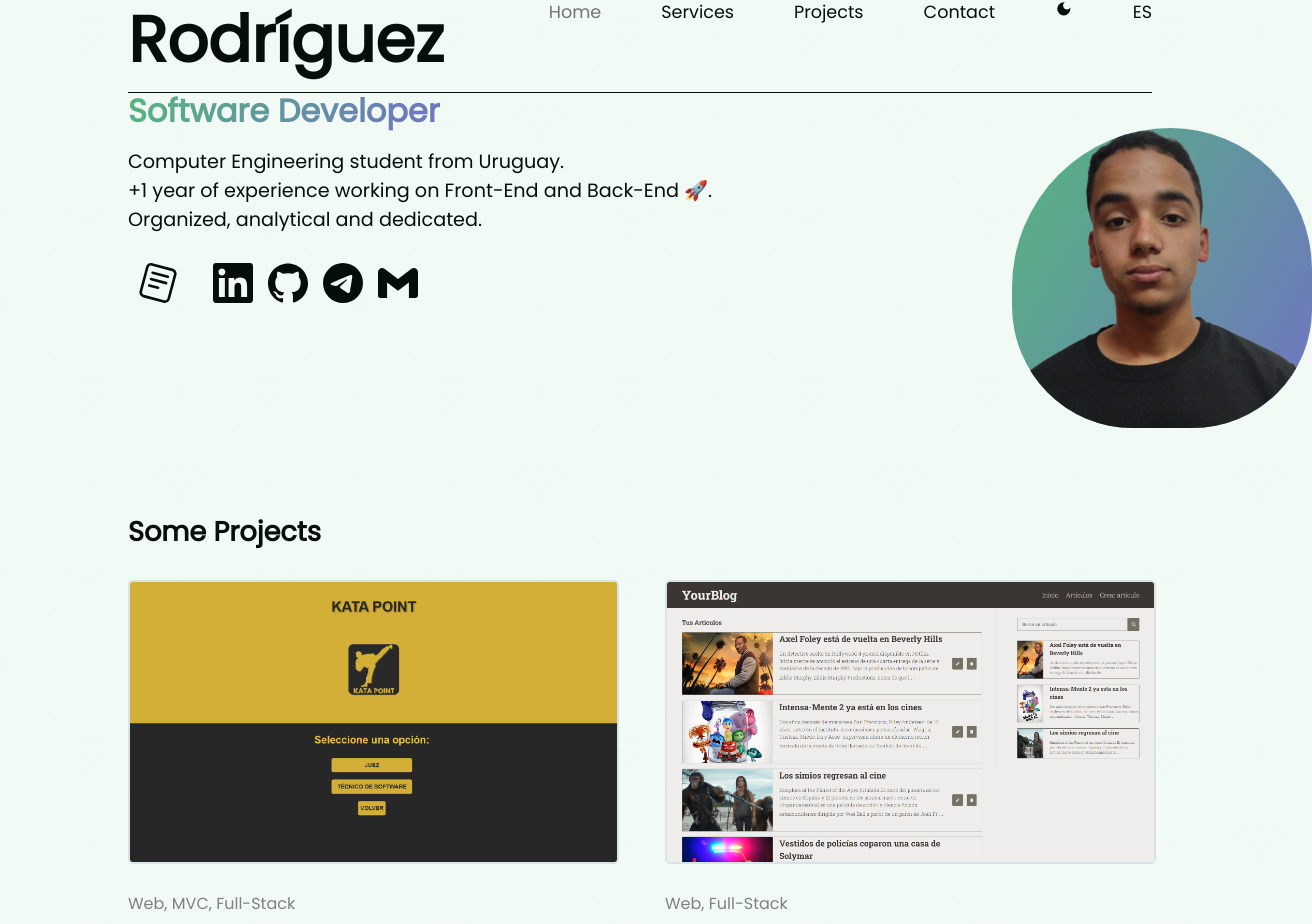
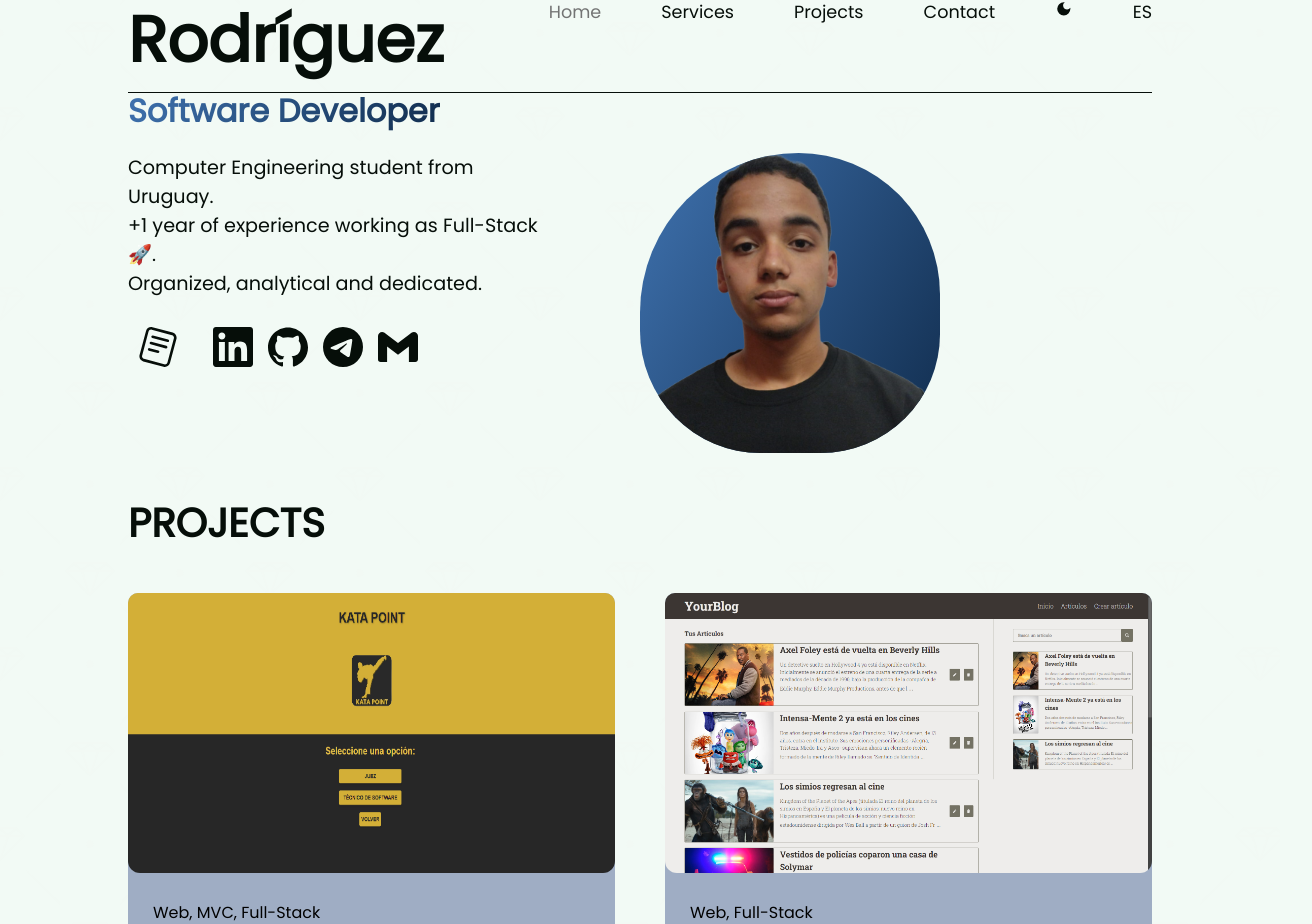
Before and after one commit to lucasrodriguez-dev/portfolio, a React (Create React App) app: page / in a window 1280 px wide. Shown: the part 56-980 px from the top of the page, 1312 px wide, since content can reach past the window. Built offline with nearby package versions, Linux system fonts and the light colour scheme.

Commit message:
cambios chicos pero importantes

```diff
--- a/public/index.html
+++ b/public/index.html
@@ -26,8 +26,7 @@
   <link rel="preconnect" href="https://fonts.googleapis.com">
   <link rel="preconnect" href="https://fonts.gstatic.com" crossorigin>
   <link href="https://fonts.googleapis.com/css2?family=Poppins:wght@400&display=swap" rel="stylesheet">
-
-
+  <script src="https://smtpjs.com/v3/smtp.js"></script>
   <title>Lucas Rodríguez - Portfolio</title>
 </head>
 
--- a/src/components/mycomponents/ContactForm.js
+++ b/src/components/mycomponents/ContactForm.js
@@ -1,5 +1,4 @@
 import React, { useContext, useRef, useState } from 'react';
-import emailjs from '@emailjs/browser';
 import { ToastNotification } from './ToastNotification';
 import { LanguageContext } from '../../contexts/LanguageContext';
 
@@ -13,17 +12,19 @@ export const ContactForm = () => {
 
     const sendMail = (e) => {
         e.preventDefault();
-        emailjs
-            .sendForm('service_sl13b3x', 'template_73d5s5e', form.current, {
-                publicKey: 'Xkr_dCqh9bjqiNGDw',
-            })
-            .then(() => {
-                showNotification(200);
-            })
-            .catch((error) => {
-                console.log(error);
-                showNotification(404);
-            })
+        window.Email.send({
+            SecureToken: "6c9491f2-839e-4f47-8de4-18ca0ae1962d",
+            Host: "smtp.elasticemail.com",
+            Username: "lucascsrodriguez@gmail.com",
+            Password: "266D18BD3A223F3E458DB0CAA3E654A79AD7",
+            To: "lucasrodriguezdepena@gmail.com",
+            From: "lucasrodriguezdepena@gmail.com",
+            Subject: "Portfolio - Nuevo mensaje",
+            Body: `Nombre: ${form.current["from_name"].value} <br> Mensaje: ${form.current["message"].value}`,
+        }).then(
+            message => alert(message)
+            //showNotification(200)
+        ).catch(error => console.log(error) /*showNotification(404)*/)
     }
 
     const showNotification = (status) => {
--- a/src/components/mycomponents/Project.js
+++ b/src/components/mycomponents/Project.js
@@ -12,13 +12,14 @@ export const Project = ({ id }) => {
     const proj = myProjects.find(p => p.id === id);
 
     return (
-        <>
+        <div className="project-item">
             <div className="mask">
-                <img src={`/images/${proj.id}.png`} style={{ width: "100%", height: "100%", objectFit: "cover" }} />
+                <img src={`/images/${proj.id}.png`}/>
                 <div className="overlay">
                     <p>{proj.description[language]}</p>
                 </div>
             </div>
+            <div className="project-textAndIcons">
                 <span>{proj.categories}</span>
                 <h4>
                     <Link to={`/project/${proj.id}`} className="subheading">{proj.name}</Link>
@@ -31,13 +32,14 @@ export const Project = ({ id }) => {
                             const IconComponent = SiIcons[iconName];
                             return <li key={technologie}>
                                 {
-                                IconComponent ? <IconComponent size={25} title={technologie}/>
+                                    IconComponent ? <IconComponent size={25} title={technologie} />
                                         : <span>{technologie}</span>
                                 }
                             </li>
                         })
                     }
                 </ul>
-        </>
+            </div>
+        </div>
     )
 }
--- a/src/components/pages/HomePage.js
+++ b/src/components/pages/HomePage.js
@@ -17,8 +17,7 @@ export const HomePage = () => {
     <section>
       <article className="container-main">
         <article className="container" id="container-presentation">
-          <div className="flex flex-row" id="container-p-me">
-            <p id="p-presentation">
+          <div id="p-presentation">
             {paragraphs[0]}.
             <br />
             {paragraphs[1]}.
@@ -28,16 +27,16 @@ export const HomePage = () => {
             <div>
               <Icons />
             </div>
-            </p>
-            <article id="container-me">
+          </div>
+          <div id="container-me">
             <div className="blob">
               <img className="image" src={"/images/me.png"} id="image-me" />
             </div>
+          </div>
         </article>
-          </div>
-          <h3 className="subheading">{texts.homeProjects}</h3>
-          <ProjectList limit={3} />
-          <Link to="/projects" className="button-primary">{texts.homePrimaryButton}</Link>
+        <article id="container-portfolio">
+          <h3 className="heading">{texts.navProjects}</h3>
+          <ProjectList />
         </article>
       </article>
     </section>
--- a/src/contexts/ThemeContext.js
+++ b/src/contexts/ThemeContext.js
@@ -16,22 +16,24 @@ export const ThemeProvider = ({ children }) => {
 
     const lightTheme = {
       "--background": "#F2FAF5",
-      "--primary": "#55B67E",
-      "--secondary": "hsl(217, 40%, 70%, 30%)",
-      "--secondary-withMoreOpacity": "hsl(217, 40%, 70%, 30%)",
-      "--accent": "#7073C2",
+      "--primary": "#3F72AF",
+      "--secondary": "#9fadc4",
+      "--accent": "#112D4E",
       "--text": "#060E09",
-      "--gradient-main": "linear-gradient(120deg, var(--primary-light), var(--accent-light))",
+      "--text-primary": "#eee",
+      "--text-secondary": "#000",
+      "--text-box-background": "#ddd"
     };
 
     const darkTheme = {
-        "--background": "#232222",
-        "--primary": "#700000",
-        "--secondary": "hsl(0, 0%, 0%, 30%)",
-        "--secondary-withMoreOpacity": "hsl(0, 0%, 0%, 50%)",
-        "--accent": "#e22c7b",
-        "--text": "#e0e0e0",
-        "--gradient-main": "linear-gradient(120deg, var(--primary-dark), var(--accent-dark))"
+      "--background": "#232222",
+      "--primary": "#700000",
+      "--secondary": "#444444",
+      "--accent": "#e22c7b",
+      "--text": "#e0e0e0",
+      "--text-primary": "",
+      "--text-secondary": "#ccc",
+      "--text-box-background": "var(--secondary)"
     };
 
     const themeVariables = theme === "light" ? lightTheme : darkTheme;
--- a/src/data/translations.js
+++ b/src/data/translations.js
@@ -5,7 +5,7 @@ export const translations = {
         navServices: "Services",
         navProjects: "Projects",
         navContact: "Contact",
-        presentation: "Computer Engineering student from Uruguay. +1 year of experience working on Front-End and Back-End 🚀. Organized, analytical and dedicated.",
+        presentation: "Computer Engineering student from Uruguay. +1 year of experience working as Full-Stack 🚀. Organized, analytical and dedicated.",
         homeProjects: "Some projects",
         homePrimaryButton: "See more",
         projectRole: "Here I worked as a",
@@ -24,7 +24,7 @@ export const translations = {
         navServices: "Servicios",
         navProjects: "Proyectos",
         navContact: "Contacto",
-        presentation: "Estudiante de Ingeniería en Computación, de Uruguay. +1 año de experiencia trabajando en Front-End y Back-End 🚀. Organizado, analítico y dedicado.",
+        presentation: "Estudiante de Ingeniería en Computación, de Uruguay. +1 año de experiencia trabajando como Full-Stack 🚀. Organizado, analítico y dedicado.",
         homeProjects: "Algunos proyectos",
         homePrimaryButton: "Ver más",
         projectRole: "Aquí trabajé como",
--- a/src/index.css
+++ b/src/index.css
@@ -1,20 +1,7 @@
 /* DECLARATION OF VARIABLES */
 
 :root {
-  --background-dark: #232222;
-  --background-light: #F2FAF5;
-  --primary-dark: #700000;
-  --primary-light: #55B67E;
-  --secondary-dark: hsl(0, 0%, 0%, 30%);
-  --secondary-light: hsl(217, 40%, 70%, 30%);
-  --secondary-withMoreOpacity-dark: hsl(0, 0%, 0%, 50%);
-  --secondary-withMoreOpacity-light: hsl(217, 40%, 70%, 30%);
-  --accent-dark: #e22c7b;
-  --accent-light: #7073C2;
-  --text-dark: #e0e0e0;
-  --text-light: #060E09;
-  --gradient-main-dark: linear-gradient(120deg, var(--primary-dark), var(--accent-dark));
-  --gradient-main-light: linear-gradient(120deg, var(--primary-light), var(--accent-light));
+  --gradient-main: linear-gradient(120deg, var(--primary), var(--accent));
   --border-style: 1px solid var(--text);
   --border-style-button: 1px solid rgba(255, 255, 255, 0.1);
   --transition-duration: 300ms;
@@ -212,9 +199,11 @@ nav ul li a.active {
 }
 
 .container-main {
+  padding: 25px 0;
   display: flex;
+  flex-direction: column;
   align-items: flex-start;
-  justify-content: space-between;
+  justify-content: space-around;
 }
 
 #p-presentation {
@@ -225,10 +214,6 @@ nav ul li a.active {
 
 #container-p-me {
   margin-bottom: 7vh;
-}
-
-#container-me {
-  transform: translateX(200px);
 }
 
 #image-me {
@@ -284,6 +269,21 @@ nav ul li a.active {
   flex-basis: 30%;
 }
 
+.project-item {
+  background-color: var(--secondary);
+  border: none;
+  border-radius: 10px;
+  overflow: hidden;
+}
+
+.project-item div span {
+  color: var(--text-secondary);
+}
+
+.project-textAndIcons {
+  padding: 0 25px;
+}
+
 .mask {
   border: 2px solid var(--secondary);
   border-radius: 5px;
@@ -291,7 +291,8 @@ nav ul li a.active {
   overflow: hidden;
 }
 
-.project .mask {
+.project .project-item .mask {
+  border: none;
   position: relative;
   display: inline-block;
   width: 100%;
@@ -299,8 +300,15 @@ nav ul li a.active {
   transition: all var(--transition-duration);
 }
 
+.project .project-item .mask img {
+  border-radius: 0 0 12px 12px;
+}
+
 img {
   width: 100%;
+  height: 100%;
+  object-fit: fill;
+  object-position: center;
   transition: all var(--transition-duration);
 }
 
@@ -332,6 +340,7 @@ img {
   padding: 20px;
   text-align: center;
   color: #fff;
+  text-wrap: balance;
 }
 
 .project span {
@@ -373,7 +382,7 @@ img {
   border-radius: 5px;
   margin: 30px 0 60px 0;
   text-align: left;
-  background-color: var(--secondary);
+  background-color: var(--text-box-background);
   color: var(--text);
   font-weight: 500;
 }
@@ -411,7 +420,7 @@ img {
   height: 350px;
   padding: 25px;
   border-radius: 10px;
-  background: var(--secondary-withMoreOpacity);
+  background: var(--secondary);
   transition: all var(--transition-duration) ease;
   user-select: none;
 }
@@ -479,6 +488,11 @@ h2 {
   text-transform: uppercase;
 }
 
+#container-presentation {
+  display: grid;
+  grid-template-columns: repeat(2, 1fr);
+}
+
 #container-presentation .heading {
   font-size: 2rem;
   text-decoration: underline;
@@ -517,7 +531,8 @@ button:hover,
 
 .button-primary {
   background: var(--gradient-main);
-  margin-left: 0;
+  color: var(--text-primary);
+  margin: 30px 0;
 }
 
 .button-secondary {
@@ -535,7 +550,7 @@ textarea {
   border-radius: 5px;
   margin: 5px 0;
   outline: none;
-  background-color: var(--secondary-withMoreOpacity);
+  background-color: var(--secondary);
   color: var(--text);
   font-size: 1.1rem;
   font-family: var(--font-family);
@@ -547,6 +562,13 @@ textarea {
   height: 150px;
   scrollbar-color: var(--primary) var(--secondary);
   scrollbar-width: thin;
+}
+
+input[type="text"]::placeholder,
+input[type="email"]::placeholder,
+textarea::placeholder{
+  color: var(--text-secondary);
+  opacity: .5;
 }
 
 /* FOOTER */
```
Lines whose indentation alone changed are shown as unchanged.
